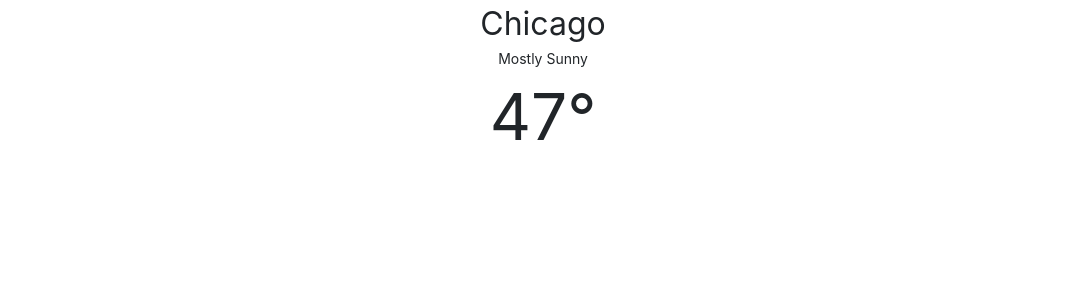
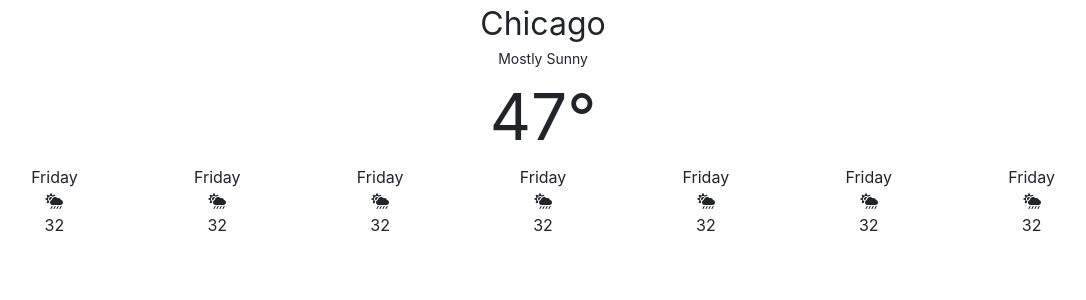
Before and after one commit to jmhart/weather, a React (Create React App) app: page / in a window 1280 px wide. Shown: the top 300 px of the page, without its empty margins (97-1183 px from the left). Built offline with nearby package versions, Linux system fonts and the light colour scheme.

Commit message:
Created WeatherItem component

```diff
--- a/src/App.js
+++ b/src/App.js
@@ -2,6 +2,7 @@ import React, { Component } from "react";
 import { library } from "@fortawesome/fontawesome-svg-core";
 import { faCloudSunRain } from "@fortawesome/free-solid-svg-icons";
 import Weather from "./components/Weather";
+import WeatherItem from "./components/WeatherItem";
 import "./App.css";
 import "./weather.css";
 
@@ -12,6 +13,32 @@ class App extends Component {
     return (
       <div className="App">
         <Weather />
+
+        <div class="container">
+          <div class="row">
+            <div class="col">
+              <WeatherItem />
+            </div>
+            <div class="col">
+              <WeatherItem />
+            </div>
+            <div class="col">
+              <WeatherItem />
+            </div>
+            <div class="col">
+              <WeatherItem />
+            </div>
+            <div class="col">
+              <WeatherItem />
+            </div>
+            <div class="col">
+              <WeatherItem />
+            </div>
+            <div class="col">
+              <WeatherItem />
+            </div>
+          </div>
+        </div>
       </div>
     );
   }
--- /dev/null
+++ b/src/components/WeatherItem.jsx
@@ -0,0 +1,17 @@
+import React, { Component } from "react";
+import { FontAwesomeIcon } from "@fortawesome/react-fontawesome";
+
+class WeatherItem extends Component {
+  state = {};
+  render() {
+    return (
+      <div className="weather-item">
+        <div className="weather-item-day">Friday</div>
+        <FontAwesomeIcon icon="cloud-sun-rain" />
+        <div className="weather-item-temp">32</div>
+      </div>
+    );
+  }
+}
+
+export default WeatherItem;
```
